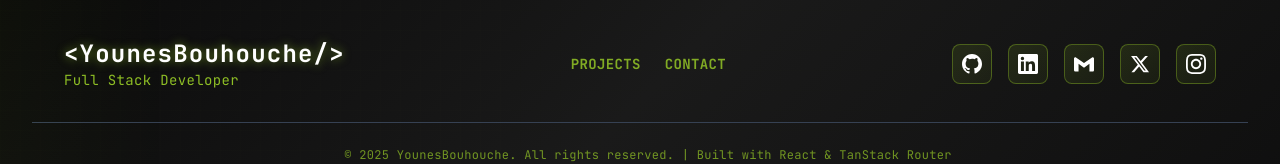
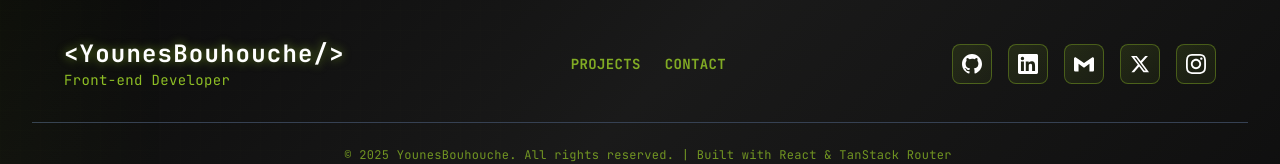
Before and after one commit to YounesBouhouche/my-portfolio, a React (Vite) app: page / in a window 1280 px wide. Shown: the part 4604-4768 px from the top of the page. Built offline with nearby package versions, Linux system fonts and the light colour scheme.

Commit message:
Fixed footer text

```diff
--- a/src/components/layout/Footer.tsx
+++ b/src/components/layout/Footer.tsx
@@ -10,7 +10,7 @@ export default function Footer() {
         <div className="flex flex-col items-center md:items-start gap-2">
           <div>
             <div className="footer-logo text-2xl font-mono font-bold">&lt;YounesBouhouche/&gt;</div>
-            <div className="footer-tagline text-sm font-mono">Full Stack Developer</div>
+            <div className="footer-tagline text-sm font-mono">Front-end Developer</div>
           </div>
         </div>
 
```
